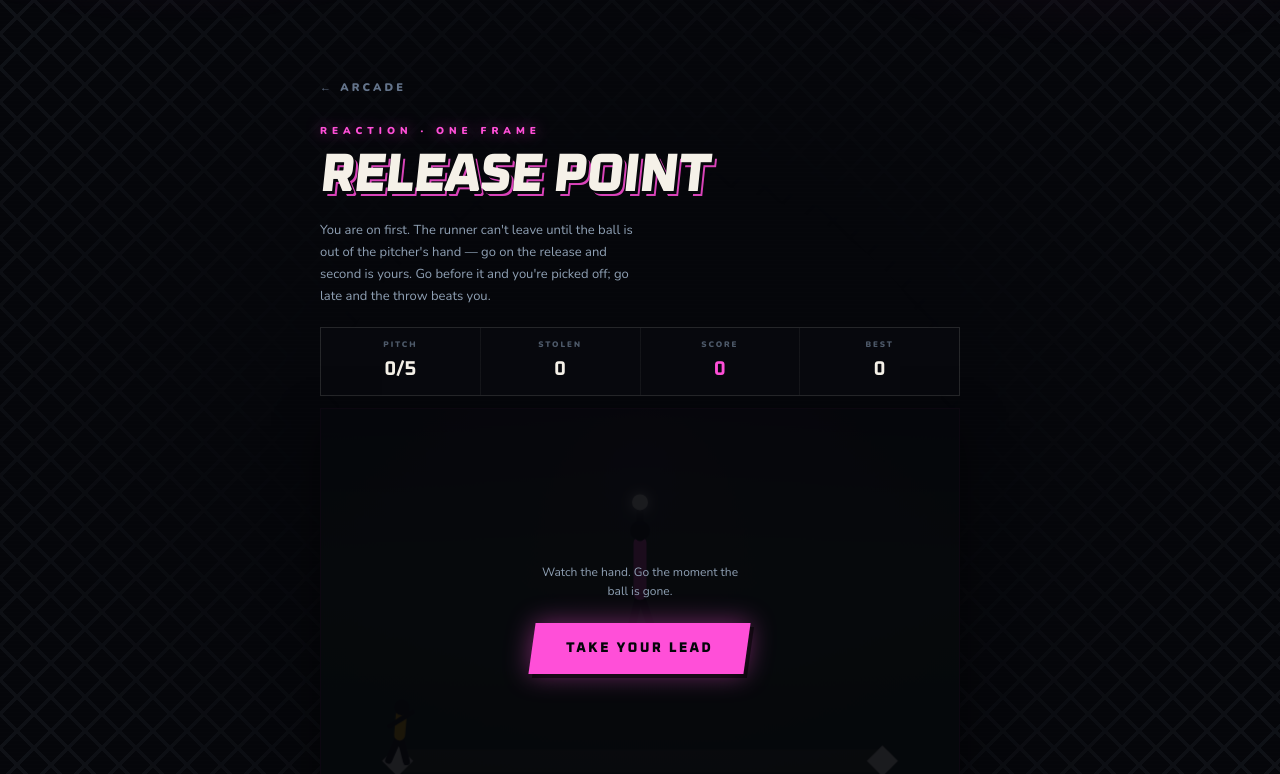
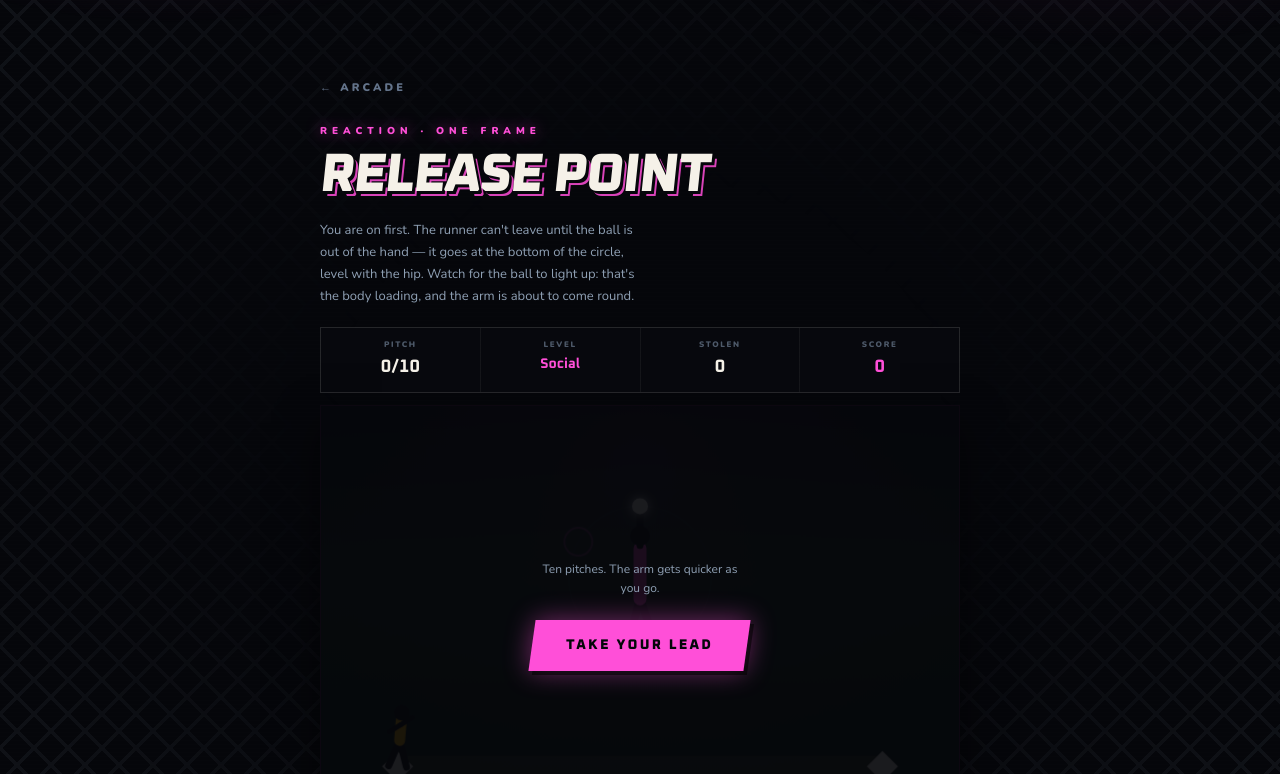
Before and after one commit to N8Nuks/grassrootsfantasy, a Next.js app: page /games/release in a window 1280 px wide. Shown: the top 774 px of the page. Built offline with nearby package versions, Linux system fonts and the light colour scheme.

Commit message:
Release at 7 o'clock, one legal revolution, ten pitches with levels

```diff
--- a/app/games/release/ReleaseClient.tsx
+++ b/app/games/release/ReleaseClient.tsx
@@ -1,27 +1,44 @@
 'use client'
 import { useState, useRef, useEffect, useCallback } from 'react'
 
-/* You are the runner at first. The pitcher winds, and the instant the ball
-   leaves the hand you are free to go — not a moment before.
+/* You are the runner at first. The pitcher winds — one revolution, as the rules
+   require — and the ball leaves the hand at the bottom of the circle, level
+   with the hip. Go on the release and second is yours.
 
-   Leave early and you are picked off. Leave late and the catcher has time to
-   throw you out. Time it off the release and you are gone.
+   Ten pitches. The hand quickens as the levels climb, and the ball lights in
+   the hand just before the arm goes, the way a real delivery telegraphs itself
+   through the body. */
 
-   The margin, in milliseconds after the release:
-     under 120   safe by a distance
-     under 260   safe, but it was close
-     over 260    thrown out at second
-     before 0    picked off */
-const ROUNDS = 5
-const SAFE = 120
-const CLOSE = 260
+const ROUNDS = 10
+const SAFE = 120        // ms after release for a clean steal
+const CLOSE = 260       // ms after release and still under the tag
+
+// Release at 7 o'clock — hand at the hip, ball away
+const REST_ANGLE = -Math.PI / 2                 // 12 o'clock, arm up at the start
+const RELEASE_ANGLE = Math.PI * (7 / 6)         // 7 o'clock
+
+/* One revolution from rest to release, so the arm travels from 12 round to 7. */
+const TRAVEL = (RELEASE_ANGLE + Math.PI * 2) - REST_ANGLE
+
+const LEVELS = [
+  { at: 0,  ms: 1450, name: 'Social' },
+  { at: 2,  ms: 1250, name: 'Reserve' },
+  { at: 4,  ms: 1080, name: 'Premier' },
+  { at: 6,  ms: 930,  name: 'Rep' },
+  { at: 8,  ms: 800,  name: 'Black Sox' },
+]
+const levelFor = (pitch: number) => {
+  let i = 0
+  for (let n = 0; n < LEVELS.length; n++) if (pitch >= LEVELS[n].at) i = n
+  return i
+}
 
 type Outcome = 'clean' | 'close' | 'thrown' | 'picked'
 const OUT: Record<Outcome, { label: string; sub: string; colour: string; points: number }> = {
-  clean:  { label: 'STOLEN',      sub: 'Safe by a distance', colour: '#39FF9E', points: 30 },
-  close:  { label: 'SAFE',        sub: 'Under the tag',      colour: '#7DF9FF', points: 15 },
-  thrown: { label: 'THROWN OUT',  sub: 'Late off the base',  colour: '#FF4D4D', points: 0 },
-  picked: { label: 'PICKED OFF',  sub: 'You left too early', colour: '#FF4D4D', points: 0 },
+  clean:  { label: 'STOLEN',     sub: 'Safe by a distance', colour: '#39FF9E', points: 30 },
+  close:  { label: 'SAFE',       sub: 'Under the tag',      colour: '#7DF9FF', points: 15 },
+  thrown: { label: 'THROWN OUT', sub: 'Late off the base',  colour: '#FF4D4D', points: 0 },
+  picked: { label: 'PICKED OFF', sub: 'You left too early', colour: '#FF4D4D', points: 0 },
 }
 
 export default function ReleaseClient() {
@@ -34,23 +51,23 @@ export default function ReleaseClient() {
 
   const canvasRef = useRef<HTMLCanvasElement>(null)
   const raf = useRef(0)
-  const startAt = useRef(0)
-  const releaseAt = useRef(0)
-  const spin = useRef(1200)
-  const revs = useRef(1)
+  const startAt = useRef(0)          // arm begins to move
+  const releaseAt = useRef(0)        // ball leaves the hand
+  const spin = useRef(1400)          // ms for the one revolution
   const judged = useRef(false)
-  const goneAt = useRef(0)          // when the runner broke
+  const goneAt = useRef(0)
 
-  const beginPitch = useCallback(() => {
+  const level = levelFor(round)
+
+  const beginPitch = useCallback((forRound: number) => {
     judged.current = false
     goneAt.current = 0
     setLast(null)
-    spin.current = 950 + Math.random() * 520
-    revs.current = 1 + Math.floor(Math.random() * 2)
-    const pause = 700 + Math.random() * 1600
+    spin.current = LEVELS[levelFor(forRound)].ms
+    const pause = 900 + Math.random() * 1500      // can't be counted
     setPhase('wind')
     startAt.current = performance.now() + pause
-    releaseAt.current = startAt.current + spin.current * revs.current
+    releaseAt.current = startAt.current + spin.current
   }, [])
 
   const go = useCallback(() => {
@@ -73,8 +90,8 @@ export default function ReleaseClient() {
       const next = round + 1
       setRound(next)
       if (next >= ROUNDS) setPhase('done')
-      else beginPitch()
-    }, 1900)
+      else beginPitch(next)
+    }, 1800)
   }, [phase, round, beginPitch])
 
   const draw = useCallback((now: number) => {
@@ -92,70 +109,86 @@ export default function ReleaseClient() {
     pool.addColorStop(0, '#FF4FD818'); pool.addColorStop(1, 'transparent')
     ctx.fillStyle = pool; ctx.fillRect(0, 0, W, H)
 
-    // Base path from first (left) to second (right), the lane you are running
-    const firstX = W * 0.12, secondX = W * 0.88, baseY = H * 0.84
-    ctx.strokeStyle = '#C9A87830'; ctx.lineWidth = H * 0.055
+    // The base path you're running
+    const firstX = W * 0.12, secondX = W * 0.88, baseY = H * 0.86
+    ctx.strokeStyle = '#C9A87830'; ctx.lineWidth = H * 0.05
     ctx.beginPath(); ctx.moveTo(firstX, baseY); ctx.lineTo(secondX, baseY); ctx.stroke()
     for (const [bx, label] of [[firstX, '1st'], [secondX, '2nd']] as [number, string][]) {
       ctx.fillStyle = '#F5F1E8'
       ctx.save(); ctx.translate(bx, baseY); ctx.rotate(Math.PI / 4)
       ctx.fillRect(-11, -11, 22, 22); ctx.restore()
-      ctx.fillStyle = '#ffffff40'
-      ctx.font = `900 ${Math.round(H * 0.028)}px var(--font-heading), sans-serif`
+      ctx.fillStyle = '#ffffff35'
+      ctx.font = `900 ${Math.round(H * 0.026)}px var(--font-heading), sans-serif`
       ctx.textAlign = 'center'
-      ctx.fillText(label, bx, baseY + H * 0.075)
+      ctx.fillText(label, bx, baseY + H * 0.07)
     }
 
     // Mound
     ctx.fillStyle = '#3A2A1E'
-    ctx.beginPath(); ctx.ellipse(W / 2, H * 0.56, W * 0.16, H * 0.045, 0, 0, Math.PI * 2); ctx.fill()
+    ctx.beginPath(); ctx.ellipse(W / 2, H * 0.58, W * 0.15, H * 0.04, 0, 0, Math.PI * 2); ctx.fill()
 
     // ── The pitcher ──
-    const hipX = W / 2, hipY = H * 0.44, armR = H * 0.17
-    let angle = -Math.PI * 0.5
+    const hipX = W / 2, hipY = H * 0.46, armR = H * 0.17
+    const cx = hipX, cy = hipY - armR * 0.3
+
+    let angle = REST_ANGLE
     let released = false
+    let loading = false          // the ball lights just before the arm goes
+    const t = now - startAt.current
     if (phase === 'wind' || phase === 'judged') {
-      const t = now - startAt.current
+      loading = t > -320 && t < 0
       if (t > 0) {
-        const total = spin.current * revs.current
-        angle = -Math.PI * 0.5 + (Math.min(t, total) / spin.current) * Math.PI * 2
-        released = t >= total
+        const p = Math.min(t / spin.current, 1)
+        angle = REST_ANGLE + TRAVEL * p
+        released = t >= spin.current
       }
     }
+
+    // Body — legs, torso, head
     ctx.strokeStyle = '#0A0C10'; ctx.lineWidth = 8; ctx.lineCap = 'round'
-    ctx.beginPath(); ctx.moveTo(hipX, hipY); ctx.lineTo(hipX - 13, H * 0.56); ctx.stroke()
-    ctx.beginPath(); ctx.moveTo(hipX, hipY); ctx.lineTo(hipX + 17, H * 0.56); ctx.stroke()
+    ctx.beginPath(); ctx.moveTo(hipX, hipY); ctx.lineTo(hipX - 14, H * 0.58); ctx.stroke()
+    ctx.beginPath(); ctx.moveTo(hipX, hipY); ctx.lineTo(hipX + 18, H * 0.58); ctx.stroke()
     ctx.strokeStyle = '#FF4FD8'; ctx.lineWidth = 13
-    ctx.beginPath(); ctx.moveTo(hipX, hipY); ctx.lineTo(hipX, H * 0.32); ctx.stroke()
+    ctx.beginPath(); ctx.moveTo(hipX, hipY); ctx.lineTo(hipX, H * 0.34); ctx.stroke()
     ctx.fillStyle = '#0A0C10'
-    ctx.beginPath(); ctx.arc(hipX, H * 0.29, 10, 0, Math.PI * 2); ctx.fill()
+    ctx.beginPath(); ctx.arc(hipX, H * 0.31, 10, 0, Math.PI * 2); ctx.fill()
 
-    const cx = hipX, cy = hipY - armR * 0.28
+    // The circle the arm travels, and the release point marked at 7 o'clock
+    ctx.strokeStyle = '#ffffff0C'; ctx.lineWidth = 1
+    ctx.beginPath(); ctx.arc(cx, cy, armR, 0, Math.PI * 2); ctx.stroke()
+    const mx = cx + Math.cos(RELEASE_ANGLE) * armR
+    const my = cy + Math.sin(RELEASE_ANGLE) * armR
+    ctx.strokeStyle = released ? '#39FF9E50' : '#FF4FD860'
+    ctx.lineWidth = 2
+    ctx.beginPath(); ctx.arc(mx, my, 14, 0, Math.PI * 2); ctx.stroke()
+
+    // Arm
     const hx = cx + Math.cos(angle) * armR, hy = cy + Math.sin(angle) * armR
     ctx.strokeStyle = '#0A0C10'; ctx.lineWidth = 7
-    ctx.beginPath(); ctx.moveTo(cx, cy - armR * 0.5); ctx.lineTo(hx, hy); ctx.stroke()
+    ctx.beginPath(); ctx.moveTo(cx, cy - armR * 0.45); ctx.lineTo(hx, hy); ctx.stroke()
 
+    // Ball — lights in the hand as the body loads, then away at release
     if (!released) {
-      ctx.save(); ctx.shadowColor = '#FFFFFF'; ctx.shadowBlur = 14
-      ctx.fillStyle = '#F5F1E8'
-      ctx.beginPath(); ctx.arc(hx, hy, 8, 0, Math.PI * 2); ctx.fill()
+      const pulse = loading ? 0.6 + Math.sin(now / 55) * 0.4 : 0
+      ctx.save()
+      ctx.shadowColor = loading ? '#FFD700' : '#FFFFFF'
+      ctx.shadowBlur = loading ? 18 + pulse * 22 : 12
+      ctx.fillStyle = loading ? '#FFE96B' : '#F5F1E8'
+      ctx.beginPath(); ctx.arc(hx, hy, loading ? 8 + pulse * 2.5 : 8, 0, Math.PI * 2); ctx.fill()
       ctx.restore()
     } else {
-      // Ball on its way to the plate, off the bottom of the frame
       const g = Math.min(1, (now - releaseAt.current) / 460)
-      ctx.save(); ctx.globalAlpha = 1 - g * 0.7
+      ctx.save(); ctx.globalAlpha = 1 - g * 0.75
       ctx.shadowColor = '#FFFFFF'; ctx.shadowBlur = 16
       ctx.fillStyle = '#F5F1E8'
-      ctx.beginPath(); ctx.arc(hx - g * W * 0.05, hy + g * H * 0.42, 8, 0, Math.PI * 2); ctx.fill()
+      ctx.beginPath(); ctx.arc(hx - g * W * 0.06, hy + g * H * 0.36, 8, 0, Math.PI * 2); ctx.fill()
       ctx.restore()
-      // The moment marked, so the release is legible
       ctx.strokeStyle = `rgba(57, 255, 158, ${Math.max(0, 0.7 - g)})`
       ctx.lineWidth = 3
-      ctx.beginPath(); ctx.arc(hx, hy, 16 + g * 30, 0, Math.PI * 2); ctx.stroke()
+      ctx.beginPath(); ctx.arc(hx, hy, 16 + g * 34, 0, Math.PI * 2); ctx.stroke()
     }
 
     // ── The runner ──
-    // Sitting on first until you go, then covering the ground to second
     let runP = 0
     if (goneAt.current) runP = Math.min(1, (now - goneAt.current) / 1150)
     const rx = firstX + (secondX - firstX) * runP
@@ -177,7 +210,6 @@ export default function ReleaseClient() {
     ctx.beginPath(); ctx.moveTo(0, -42); ctx.lineTo(-11 + stride * 11, -34); ctx.stroke()
     ctx.restore()
 
-    // Dust off the back foot
     if (goneAt.current && runP < 0.9) {
       ctx.fillStyle = '#C9A87830'
       ctx.beginPath(); ctx.ellipse(rx - 22, baseY + 4, 20, 6, 0, 0, Math.PI * 2); ctx.fill()
@@ -202,7 +234,7 @@ export default function ReleaseClient() {
 
   function start() {
     setRound(0); setScore(0); setResults([]); setLast(null)
-    beginPitch()
+    beginPitch(0)
   }
 
   const stolen = results.filter(r => r === 'clean' || r === 'close').length
@@ -212,9 +244,9 @@ export default function ReleaseClient() {
       <style>{`
         .rl-lede { font-size: 13px; line-height: 1.7; color: #8FA0B4; max-width: 42ch; margin-bottom: 20px; }
         .rl-hud { display: flex; align-items: stretch; gap: 1px; margin-bottom: 12px; background: #ffffff10; border: 1px solid #ffffff12; }
-        .rl-stat { flex: 1; background: #07080D; padding: 11px 8px; text-align: center; }
-        .rl-stat span { display: block; font-size: 8px; font-weight: 900; letter-spacing: 0.24em; text-transform: uppercase; color: #4E5A6A; }
-        .rl-stat b { display: block; font-family: var(--font-heading); font-size: 20px; color: #F5F1E8; margin-top: 3px; }
+        .rl-stat { flex: 1; background: #07080D; padding: 11px 6px; text-align: center; }
+        .rl-stat span { display: block; font-size: 8px; font-weight: 900; letter-spacing: 0.2em; text-transform: uppercase; color: #4E5A6A; }
+        .rl-stat b { display: block; font-family: var(--font-heading); font-size: 18px; color: #F5F1E8; margin-top: 3px; }
         .rl-stage { position: relative; }
         .rl-canvas {
           width: 100%; height: auto; display: block; cursor: pointer; touch-action: manipulation;
@@ -236,8 +268,8 @@ export default function ReleaseClient() {
           background: #05060AE8; padding: 24px;
         }
         .rl-key { font-size: 10px; letter-spacing: 0.18em; text-transform: uppercase; color: #3E4A58; text-align: center; margin-top: 14px; }
-        .rl-tape { display: flex; gap: 5px; margin-top: 18px; flex-wrap: wrap; }
-        .rl-dot { width: 30px; height: 5px; background: #ffffff10; }
+        .rl-tape { display: flex; gap: 4px; margin-top: 18px; flex-wrap: wrap; }
+        .rl-dot { width: 26px; height: 5px; background: #ffffff10; }
         .rl-rules { display: flex; flex-direction: column; gap: 7px; margin-top: 22px; }
         .rl-rule {
           display: flex; align-items: center; gap: 10px; padding: 10px 13px;
@@ -248,16 +280,16 @@ export default function ReleaseClient() {
       `}</style>
 
       <p className="rl-lede">
-        You are on first. The runner can&apos;t leave until the ball is out of the pitcher&apos;s hand —
-        go on the release and second is yours. Go before it and you&apos;re picked off; go late and the
-        throw beats you.
+        You are on first. The runner can&apos;t leave until the ball is out of the hand — it goes at the
+        bottom of the circle, level with the hip. Watch for the ball to light up: that&apos;s the body
+        loading, and the arm is about to come round.
       </p>
 
       <div className="rl-hud">
         <span className="rl-stat"><span>Pitch</span><b>{Math.min(round + (phase === 'wind' || phase === 'judged' ? 1 : 0), ROUNDS)}/{ROUNDS}</b></span>
+        <span className="rl-stat"><span>Level</span><b style={{ color: 'var(--neon)', fontSize: '14px' }}>{LEVELS[level].name}</b></span>
         <span className="rl-stat"><span>Stolen</span><b>{stolen}</b></span>
         <span className="rl-stat"><span>Score</span><b style={{ color: 'var(--neon)' }}>{score}</b></span>
-        <span className="rl-stat"><span>Best</span><b>{best}</b></span>
       </div>
 
       <div className="rl-stage">
@@ -280,15 +312,16 @@ export default function ReleaseClient() {
             {phase === 'done' ? (
               <>
                 <p style={{ fontSize: '10px', fontWeight: 900, letterSpacing: '0.34em', textTransform: 'uppercase', color: 'var(--neon)' }}>
-                  {stolen === ROUNDS ? 'Five from five' : `${stolen} of ${ROUNDS} stolen`}
+                  {stolen === ROUNDS ? 'Ten from ten' : `${stolen} of ${ROUNDS} stolen`}
                 </p>
                 <p className="ar-num" style={{ fontSize: '54px', color: '#F5F1E8', textShadow: 'none', margin: '10px 0 2px' }}>{score}</p>
+                <p style={{ fontSize: '11px', color: '#7D8B9C' }}>Best {best}</p>
                 <button className="ar-btn" onClick={start} style={{ marginTop: '20px' }}><span>Back on first</span></button>
               </>
             ) : (
               <>
-                <p style={{ fontSize: '12px', color: '#8FA0B4', maxWidth: '28ch', lineHeight: 1.6 }}>
-                  Watch the hand. Go the moment the ball is gone.
+                <p style={{ fontSize: '12px', color: '#8FA0B4', maxWidth: '30ch', lineHeight: 1.6 }}>
+                  Ten pitches. The arm gets quicker as you go.
                 </p>
                 <button className="ar-btn" onClick={start} style={{ marginTop: '14px' }}><span>Take your lead</span></button>
               </>
```
